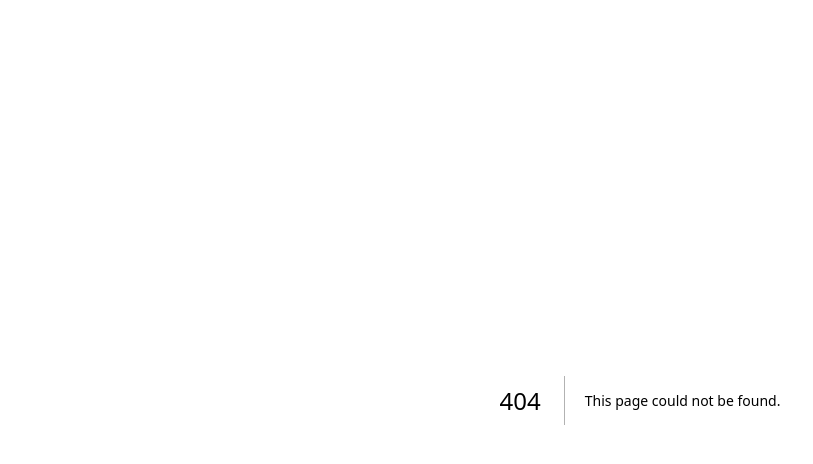
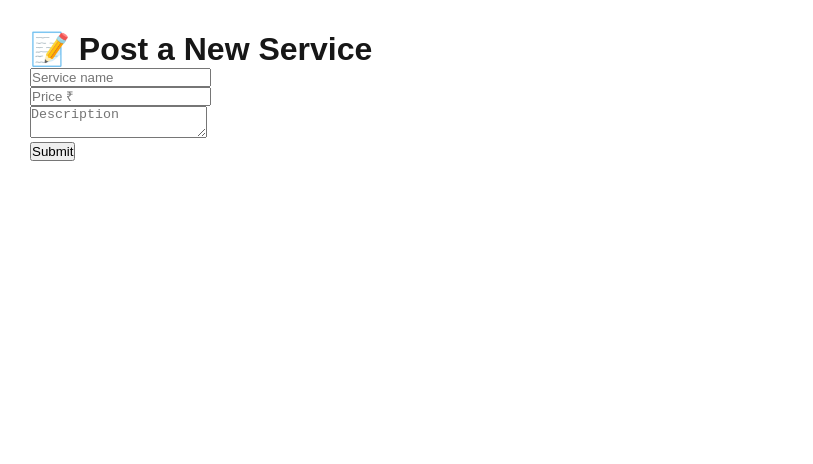
Before and after one commit to Vishwanathdnaik/business-promoter-live, a Next.js app: page /post in a window 1280 px wide. Before the commit this address had no page. Shown: the top 464 px of the page, without its empty margins (0-813 px from the left). Built offline with nearby package versions, Linux system fonts and the light colour scheme; no server answers.

Commit message:
🚀 Initial commit for live Netlify deployment

```diff
--- /dev/null
+++ b/src/pages/post.js
@@ -0,0 +1,36 @@
+import { useState } from 'react'
+import { supabase } from '@/lib/supabaseClient'
+
+export default function PostService() {
+  const [formData, setFormData] = useState({ name: '', description: '', price: '' })
+  const [status, setStatus] = useState('')
+
+  const handleChange = e => {
+    setFormData({ ...formData, [e.target.name]: e.target.value })
+  }
+
+  const handleSubmit = async e => {
+    e.preventDefault()
+    const { data, error } = await supabase.from('services').insert([formData])
+    if (error) {
+      setStatus('❌ Failed to post')
+      console.error(error)
+    } else {
+      setStatus('✅ Service posted successfully')
+      setFormData({ name: '', description: '', price: '' })
+    }
+  }
+
+  return (
+    <div style={{ padding: 30 }}>
+      <h1>📝 Post a New Service</h1>
+      <form onSubmit={handleSubmit}>
+        <input name="name" placeholder="Service name" value={formData.name} onChange={handleChange} /><br />
+        <input name="price" placeholder="Price ₹" value={formData.price} onChange={handleChange} /><br />
+        <textarea name="description" placeholder="Description" value={formData.description} onChange={handleChange} /><br />
+        <button type="submit">Submit</button>
+      </form>
+      <p>{status}</p>
+    </div>
+  )
+}
```
Also changed, not shown: src/pages/index.js (+9 -14 lines), src/pages/New Text Document.txt (added).
